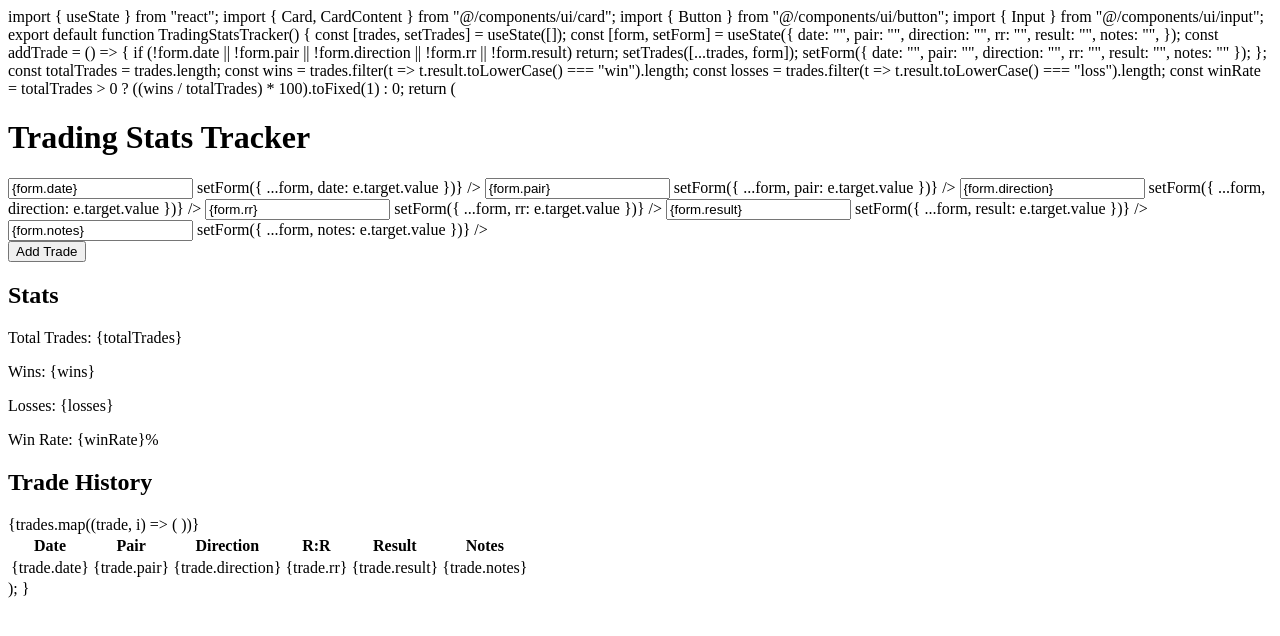
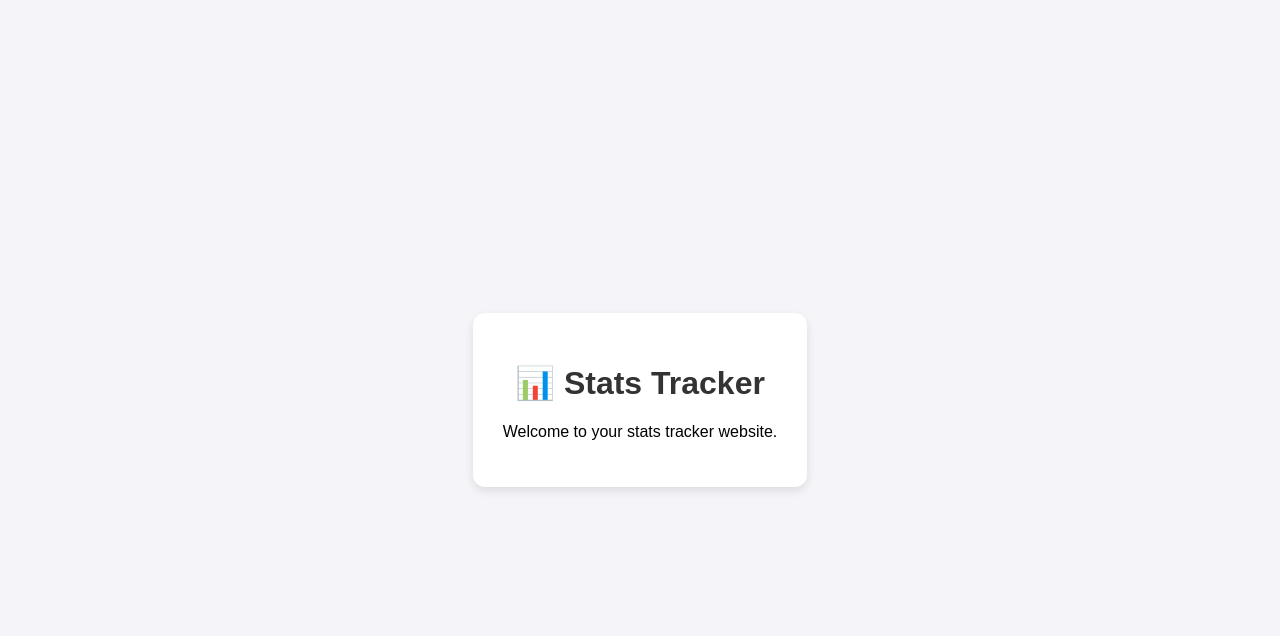
Before and after one commit to fymecite4466-wq/stats-tracker, a plain HTML site: page index.html in a window 1280 px wide. Drawn offline with Linux system fonts and the light colour scheme.

Commit message:
update index.html

```diff
--- a/index.html
+++ b/index.html
@@ -1,82 +1,35 @@
-import { useState } from "react";
-import { Card, CardContent } from "@/components/ui/card";
-import { Button } from "@/components/ui/button";
-import { Input } from "@/components/ui/input";
-
-export default function TradingStatsTracker() {
-  const [trades, setTrades] = useState([]);
-  const [form, setForm] = useState({
-    date: "",
-    pair: "",
-    direction: "",
-    rr: "",
-    result: "",
-    notes: "",
-  });
-
-  const addTrade = () => {
-    if (!form.date || !form.pair || !form.direction || !form.rr || !form.result) return;
-    setTrades([...trades, form]);
-    setForm({ date: "", pair: "", direction: "", rr: "", result: "", notes: "" });
-  };
-
-  const totalTrades = trades.length;
-  const wins = trades.filter(t => t.result.toLowerCase() === "win").length;
-  const losses = trades.filter(t => t.result.toLowerCase() === "loss").length;
-  const winRate = totalTrades > 0 ? ((wins / totalTrades) * 100).toFixed(1) : 0;
-
-  return (
-    <div className="min-h-screen bg-gray-100 p-6">
-      <h1 className="text-3xl font-bold mb-6 text-center">Trading Stats Tracker</h1>
-      <Card className="max-w-3xl mx-auto p-4 shadow-lg">
-        <CardContent>
-          <div className="grid grid-cols-2 gap-4">
-            <Input placeholder="Date" value={form.date} onChange={e => setForm({ ...form, date: e.target.value })} />
-            <Input placeholder="Pair" value={form.pair} onChange={e => setForm({ ...form, pair: e.target.value })} />
-            <Input placeholder="Direction (Buy/Sell)" value={form.direction} onChange={e => setForm({ ...form, direction: e.target.value })} />
-            <Input placeholder="R:R" value={form.rr} onChange={e => setForm({ ...form, rr: e.target.value })} />
-            <Input placeholder="Result (Win/Loss)" value={form.result} onChange={e => setForm({ ...form, result: e.target.value })} />
-            <Input placeholder="Notes" value={form.notes} onChange={e => setForm({ ...form, notes: e.target.value })} />
-          </div>
-          <Button className="mt-4 w-full" onClick={addTrade}>Add Trade</Button>
-        </CardContent>
-      </Card>
-
-      <div className="max-w-4xl mx-auto mt-8">
-        <h2 className="text-xl font-semibold mb-2">Stats</h2>
-        <div className="flex gap-6 mb-4">
-          <p>Total Trades: {totalTrades}</p>
-          <p>Wins: {wins}</p>
-          <p>Losses: {losses}</p>
-          <p>Win Rate: {winRate}%</p>
-        </div>
-
-        <h2 className="text-xl font-semibold mb-2">Trade History</h2>
-        <table className="w-full border border-gray-300">
-          <thead>
-            <tr className="bg-gray-200">
-              <th className="p-2 border">Date</th>
-              <th className="p-2 border">Pair</th>
-              <th className="p-2 border">Direction</th>
-              <th className="p-2 border">R:R</th>
-              <th className="p-2 border">Result</th>
-              <th className="p-2 border">Notes</th>
-            </tr>
-          </thead>
-          <tbody>
-            {trades.map((trade, i) => (
-              <tr key={i} className="text-center">
-                <td className="p-2 border">{trade.date}</td>
-                <td className="p-2 border">{trade.pair}</td>
-                <td className="p-2 border">{trade.direction}</td>
-                <td className="p-2 border">{trade.rr}</td>
-                <td className={`p-2 border ${trade.result.toLowerCase() === "win" ? "text-green-600" : "text-red-600"}`}>{trade.result}</td>
-                <td className="p-2 border">{trade.notes}</td>
-              </tr>
-            ))}
-          </tbody>
-        </table>
-      </div>
-    </div>
-  );
-}
+<!DOCTYPE html>
+<html lang="en">
+<head>
+  <meta charset="UTF-8">
+  <meta name="viewport" content="width=device-width, initial-scale=1.0">
+  <title>Stats Tracker</title>
+  <style>
+    body {
+      font-family: Arial, sans-serif;
+      background: #f4f4f9;
+      display: flex;
+      justify-content: center;
+      align-items: center;
+      height: 100vh;
+      margin: 0;
+    }
+    .container {
+      background: white;
+      padding: 30px;
+      border-radius: 12px;
+      box-shadow: 0 4px 10px rgba(0,0,0,0.1);
+      text-align: center;
+    }
+    h1 {
+      color: #333;
+    }
+  </style>
+</head>
+<body>
+  <div class="container">
+    <h1>📊 Stats Tracker</h1>
+    <p>Welcome to your stats tracker website.</p>
+  </div>
+</body>
+</html>
```
